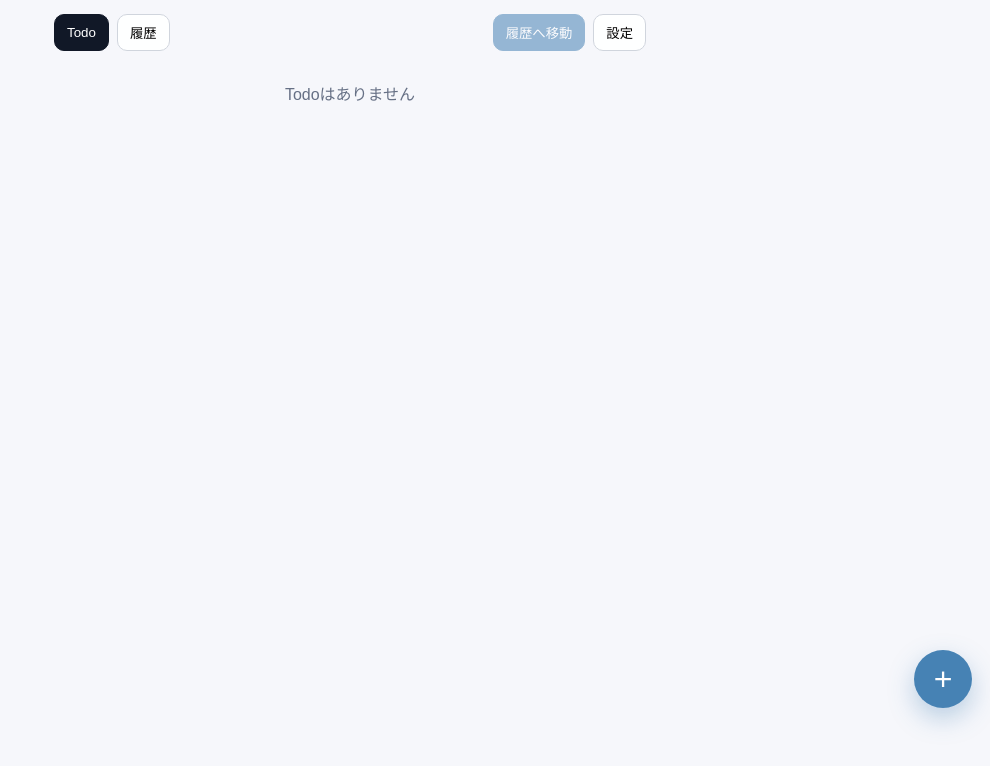
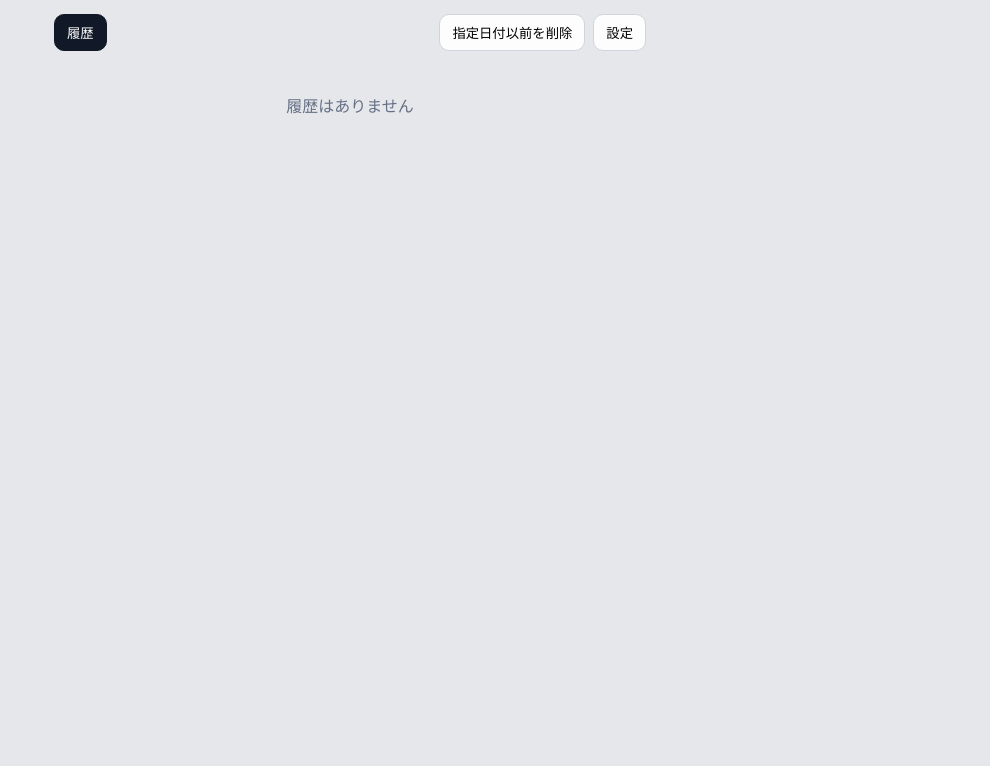
Before and after one commit to satoko/todo, a plain HTML site: page index.html in a window 1280 px wide. Both pictures are taken after a click on the button "Todo". Shown: the whole page, without its empty margins (290-1280 px from the left). Drawn offline with Linux system fonts and the light colour scheme.

Commit message:
Unify todo/history switch into single toggle button

```diff
--- a/app.js
+++ b/app.js
@@ -9,8 +9,7 @@ const closeAddTodoBtn = document.querySelector("#close-add-todo-btn");
 
 const todoView = document.querySelector("#todo-view");
 const historyView = document.querySelector("#history-view");
-const showTodoBtn = document.querySelector("#show-todo-btn");
-const showHistoryBtn = document.querySelector("#show-history-btn");
+const toggleViewBtn = document.querySelector("#toggle-view-btn");
 const moveHistoryBtn = document.querySelector("#move-history-btn");
 const reloadBtn = document.querySelector("#reload-btn");
 const historyPruneBtn = document.querySelector("#history-prune-btn");
@@ -85,8 +84,7 @@ function setView(mode) {
   const isTodo = mode === "todo";
   todoView.classList.toggle("hidden", !isTodo);
   historyView.classList.toggle("hidden", isTodo);
-  showTodoBtn.classList.toggle("active", isTodo);
-  showHistoryBtn.classList.toggle("active", !isTodo);
+  toggleViewBtn.textContent = isTodo ? "Todo" : "履歴";
   moveHistoryBtn.classList.toggle("hidden", !isTodo);
   historyPruneBtn.classList.toggle("hidden", isTodo);
   addTodoFab.classList.toggle("hidden", !isTodo);
@@ -587,8 +585,10 @@ addTodoDialog.addEventListener("close", () => {
   stopViewportTracking();
 });
 
-showTodoBtn.addEventListener("click", () => setView("todo"));
-showHistoryBtn.addEventListener("click", () => setView("history"));
+toggleViewBtn.addEventListener("click", () => {
+  const isTodo = historyView.classList.contains("hidden");
+  setView(isTodo ? "history" : "todo");
+});
 moveHistoryBtn.addEventListener("click", moveCheckedToHistory);
 reloadBtn.addEventListener("click", () => {
   window.location.reload();
--- a/index.html
+++ b/index.html
@@ -16,8 +16,7 @@
     <main class="app-shell">
       <header class="top-bar">
         <div class="view-switch">
-          <button id="show-todo-btn" class="small-btn active" type="button">Todo</button>
-          <button id="show-history-btn" class="small-btn" type="button">履歴</button>
+          <button id="toggle-view-btn" class="small-btn active" type="button">Todo</button>
         </div>
         <div class="top-actions">
           <button id="move-history-btn" class="primary-btn" type="button">履歴へ移動</button>
```
